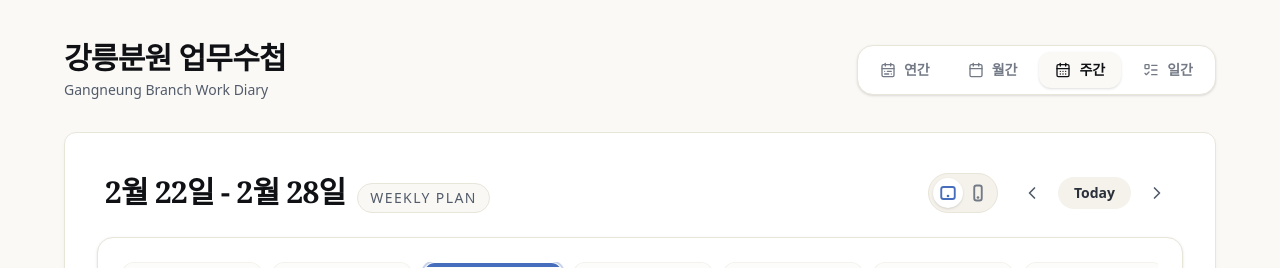
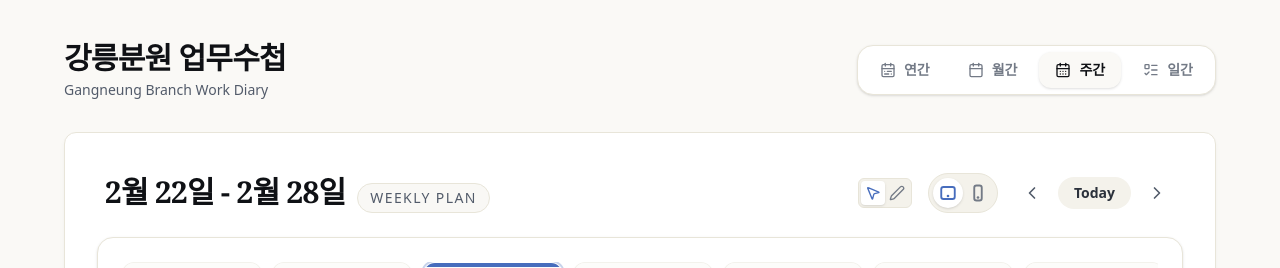
Before and after one commit to fumon1218/gangneung-diary, a React (Vite) app: page /#/weekly in a window 1280 px wide. Shown: the top 268 px of the page. Built offline with nearby package versions, Linux system fonts and the light colour scheme.

Commit message:
feat(weekly): add pen toggle button for scroll interference prevention

```diff
--- a/package.json
+++ b/package.json
@@ -1,7 +1,7 @@
 {
   "name": "gangneung-diary",
   "private": true,
-  "version": "1.2.0",
+  "version": "1.2.1",
   "type": "module",
   "homepage": "https://fumon1218.github.io/gangneung-diary",
   "scripts": {
--- a/src/components/views/WeeklyView.tsx
+++ b/src/components/views/WeeklyView.tsx
@@ -10,8 +10,9 @@ import {
     isToday,
     isSameMonth
 } from 'date-fns';
-import { ChevronLeft, ChevronRight, Maximize2 } from 'lucide-react';
+import { ChevronLeft, ChevronRight, Maximize2, Pen, MousePointer2 } from 'lucide-react';
 import { getKoreanHoliday } from '../../utils/holidays';
+import { useState } from 'react';
 import { DrawingCanvas } from '../common/DrawingCanvas';
 
 const WideTabletIcon = ({ size = 18 }: { size?: number }) => (
@@ -31,6 +32,8 @@ const NarrowPhoneIcon = ({ size = 18 }: { size?: number }) => (
 export const WeeklyView = () => {
     const { currentDate, setCurrentDate, todos, weeklyViewMode, setWeeklyViewMode } = useStore();
     const navigate = useNavigate();
+
+    const [isDrawingMode, setIsDrawingMode] = useState(false);
 
     const handlePrevWeek = () => setCurrentDate(subWeeks(currentDate, 1));
     const handleNextWeek = () => setCurrentDate(addWeeks(currentDate, 1));
@@ -61,7 +64,25 @@ export const WeeklyView = () => {
                     </span>
                 </div>
                 <div className="flex items-center gap-2">
-                    {/* 뷰 모드 전환 토글 */}
+                    {/* 판서/스크롤 모드 전환 토글 (신규 추가) */}
+                    <div className="flex bg-paper-100 p-0.5 rounded-md border border-paper-200 mr-1 xl:mr-2">
+                        <button
+                            onClick={() => setIsDrawingMode(false)}
+                            className={`p-1 rounded transition-colors ${!isDrawingMode ? 'bg-white shadow-sm text-accent-blue' : 'text-ink-400 hover:text-ink-600'}`}
+                            title="일반(스크롤) 모드"
+                        >
+                            <MousePointer2 size={16} />
+                        </button>
+                        <button
+                            onClick={() => setIsDrawingMode(true)}
+                            className={`p-1 rounded transition-colors ${isDrawingMode ? 'bg-white shadow-sm text-accent-blue' : 'text-ink-400 hover:text-ink-600'}`}
+                            title="펜 그리기 모드"
+                        >
+                            <Pen size={16} />
+                        </button>
+                    </div>
+
+                    {/* 뷰 모드 전환 토글 (태블릿/모바일) */}
                     <div className="flex bg-paper-100 p-1 rounded-full border border-paper-200 mr-2">
                         <button
                             onClick={() => setWeeklyViewMode('tablet')}
@@ -166,8 +187,8 @@ export const WeeklyView = () => {
                                         ))}
                                     </div>
 
-                                    {/* 3. 투명 판서 캔버스 컴포넌트 (최상단, 터치/드래그 전담) */}
-                                    <div className="absolute inset-0 z-10 w-full h-full">
+                                    {/* 3. 투명 판서 캔버스 컴포넌트 (최상단, 터치/드래그 제어) */}
+                                    <div className={`absolute inset-0 z-10 w-full h-full ${!isDrawingMode ? 'pointer-events-none' : ''}`}>
                                         {/* CSS 캔버스 해상도 고정 트릭 (예: 140x500 픽셀 기준)
                                             실제 컨테이너 크기에 맞춰 width/height는 Canvas 내부로 전달됨 */}
                                         <DrawingCanvas dateStr={format(date, 'yyyy-MM-dd')} width={weeklyViewMode === 'mobile' ? 600 : 200} height={700} />
```
